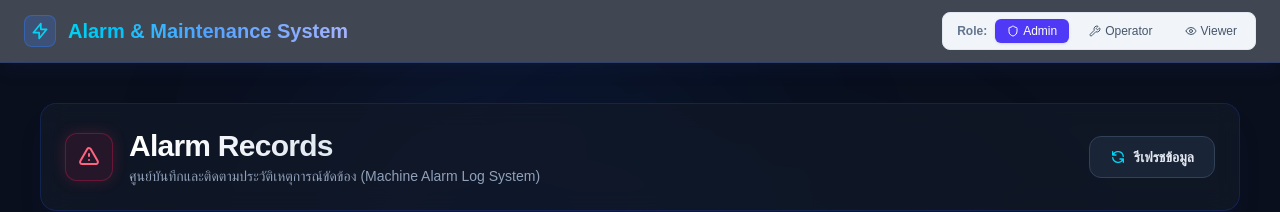
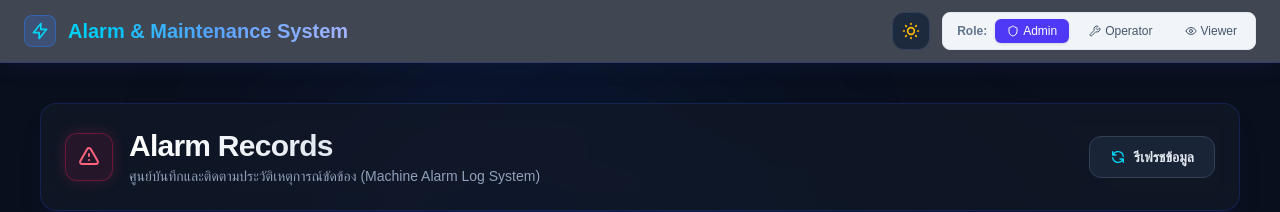
Before and after one commit to wannipa-s-source/alarm-maintenance-system, a Next.js app: page /alarms in a window 1280 px wide. Shown: the top 212 px of the page. Built offline with nearby package versions, Linux system fonts and the light colour scheme; no server answers; the database is empty.

Commit message:
Add Role Context and Role-based Access Control

```diff
--- a/app/layout.tsx
+++ b/app/layout.tsx
@@ -5,6 +5,7 @@
 import { Toaster } from "react-hot-toast";
 import NotificationListener from "@/components/NotificationListener";
 import { Providers } from "./providers"; // Import ตัวคลุมธีมเข้ามา
+import ThemeToggle from "@/components/ThemeToggle"; // 1. Import ปุ่มสลับธีมเข้ามา
 
 export const metadata: Metadata = {
   title: "Alarm & Maintenance System",
@@ -40,8 +41,11 @@
                 </span>
               </div>
 
-              {/* ส่วนสลับบทบาทผู้ใช้งาน (Role Switcher) */}
-              <RoleSelector />
+              {/* ด้านขวา: ปุ่มสลับธีม (ThemeToggle) + ส่วนสลับบทบาทผู้ใช้งาน (Role Selector) */}
+              <div className="flex items-center gap-2 sm:gap-3">
+                <ThemeToggle />
+                <RoleSelector />
+              </div>
             </header>
 
             {/* เนื้อหาหน้าเว็บแต่ละหน้า */}
```
